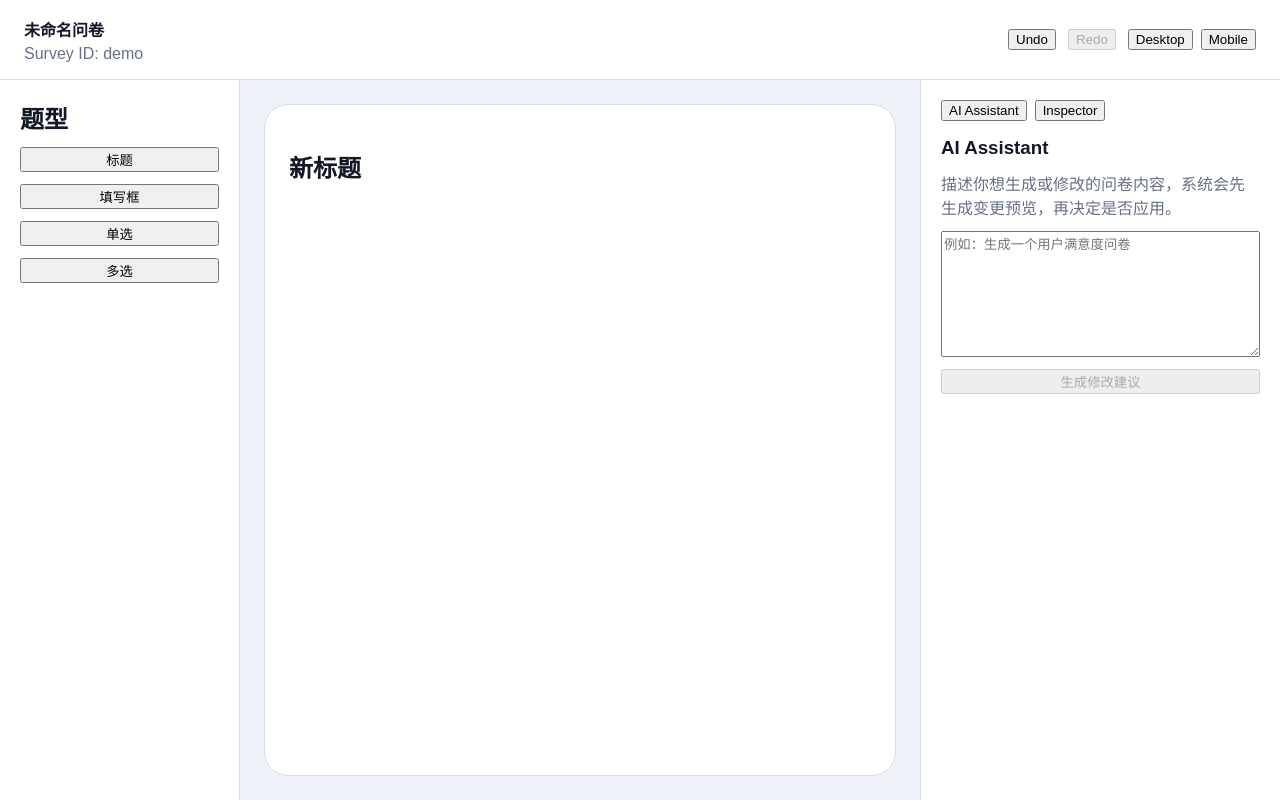
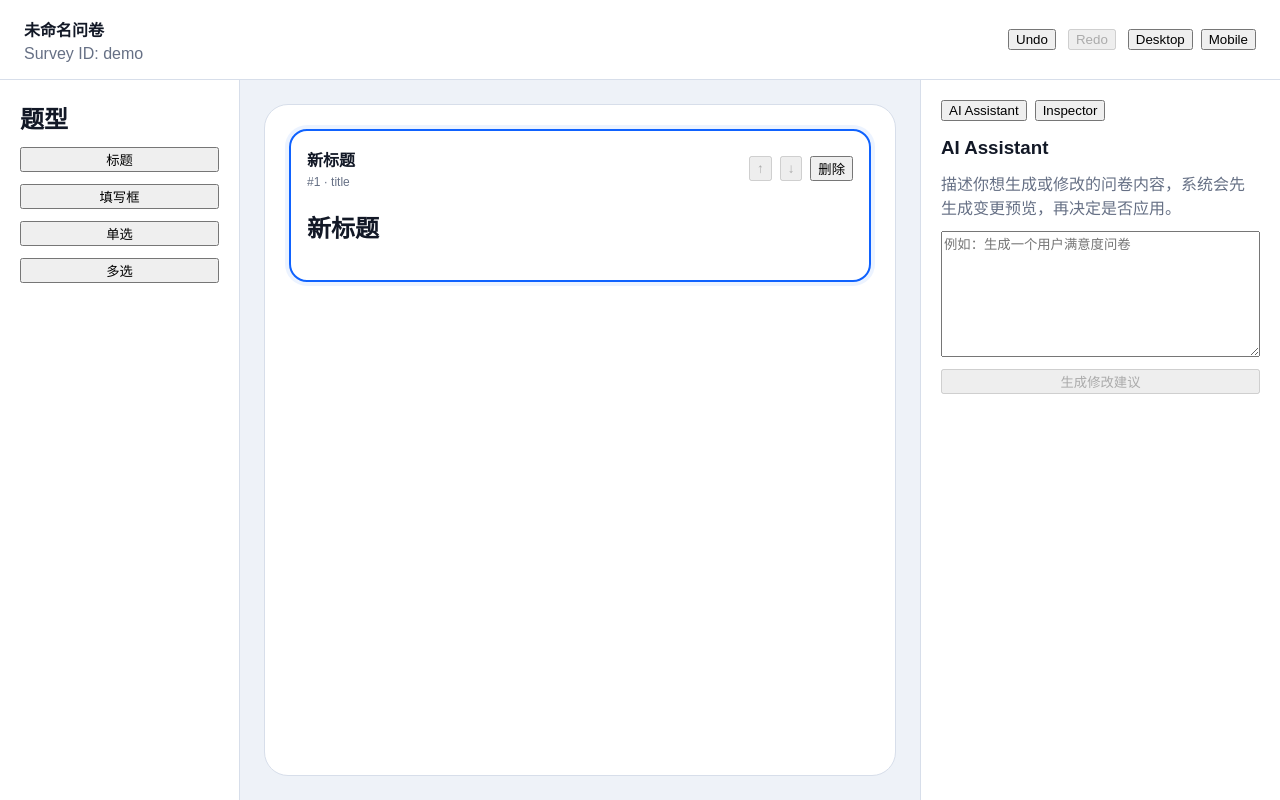
Before and after one commit to Eval9527/wenjuan, a Next.js app: page /editor/demo in a window 1280 px wide. Both pictures are taken after a click on the button "标题". Built offline with nearby package versions, Linux system fonts and the light colour scheme.

Commit message:
feat: add canvas block controls and richer ai preview

```diff
--- a/src/components/editor/AiChangePreview.tsx
+++ b/src/components/editor/AiChangePreview.tsx
@@ -1,6 +1,21 @@
 'use client';
 
-import type { AiDraftChangeSet } from '@/features/ai-assistant/types';
+import type { AiDraftChangeSet, ChangeOperation } from '@/features/ai-assistant/types';
+
+function describeOperation(operation: ChangeOperation) {
+  switch (operation.type) {
+    case 'addBlock':
+      return `${operation.type} · ${operation.block.type}`;
+    case 'removeBlock':
+      return `${operation.type} · ${operation.blockId}`;
+    case 'moveBlock':
+      return `${operation.type} · ${operation.blockId}`;
+    case 'updateBlock':
+      return `${operation.type} · ${operation.blockId}`;
+    default:
+      return operation satisfies never;
+  }
+}
 
 type Props = {
   changeSet: AiDraftChangeSet;
@@ -23,6 +38,11 @@ export function AiChangePreview({ changeSet, onApply, onDiscard }: Props) {
     >
       <strong>{changeSet.summary}</strong>
       <div style={{ color: '#667085' }}>建议操作数：{changeSet.operations.length}</div>
+      <ul style={{ margin: 0, paddingLeft: 18 }}>
+        {changeSet.operations.map((operation, index) => (
+          <li key={`${operation.type}-${index}`}>{describeOperation(operation)}</li>
+        ))}
+      </ul>
       <div style={{ display: 'flex', gap: 8 }}>
         <button onClick={onApply} type="button">
           Apply
--- a/src/components/editor/SurveyCanvas.tsx
+++ b/src/components/editor/SurveyCanvas.tsx
@@ -1,6 +1,6 @@
 'use client';
 
-import { SurveyRenderer } from '@/features/renderer/SurveyRenderer';
+import { blockRegistry } from '@/features/block-library/registry';
 import { useEditorStore } from './editor-store-context';
 
 function EmptyCanvasState() {
@@ -15,6 +15,10 @@ function EmptyCanvasState() {
 export function SurveyCanvas() {
   const survey = useEditorStore((state) => state.survey);
   const previewMode = useEditorStore((state) => state.previewMode);
+  const selectedBlockId = useEditorStore((state) => state.selectedBlockId);
+  const selectBlock = useEditorStore((state) => state.selectBlock);
+  const moveBlock = useEditorStore((state) => state.moveBlock);
+  const removeBlock = useEditorStore((state) => state.removeBlock);
 
   return (
     <section
@@ -39,7 +43,84 @@ export function SurveyCanvas() {
           boxSizing: 'border-box'
         }}
       >
-        {survey.blocks.length ? <SurveyRenderer document={survey} mode="editor-preview" /> : <EmptyCanvasState />}
+        {survey.blocks.length ? (
+          <div style={{ display: 'flex', flexDirection: 'column', gap: 16 }}>
+            {survey.blocks.map((block, index) => {
+              const Renderer = blockRegistry[block.type];
+              const isSelected = selectedBlockId === block.id;
+              const moveUpTargetId = index > 0 ? survey.blocks[index - 1]?.id : undefined;
+              const moveDownTargetId = survey.blocks[index + 2]?.id;
+
+              return (
+                <article
+                  aria-selected={isSelected}
+                  data-testid="canvas-block-card"
+                  key={block.id}
+                  onClick={() => selectBlock(block.id)}
+                  style={{
+                    border: isSelected ? '2px solid #0f62fe' : '1px solid #d7deea',
+                    borderRadius: 18,
+                    padding: 16,
+                    boxShadow: isSelected ? '0 0 0 4px rgba(15, 98, 254, 0.08)' : 'none',
+                    cursor: 'pointer'
+                  }}
+                >
+                  <div
+                    style={{
+                      display: 'flex',
+                      alignItems: 'center',
+                      justifyContent: 'space-between',
+                      gap: 12,
+                      marginBottom: 12
+                    }}
+                  >
+                    <div style={{ display: 'flex', flexDirection: 'column', gap: 4 }}>
+                      <strong>{block.label}</strong>
+                      <span style={{ color: '#667085', fontSize: 12 }}>#{index + 1} · {block.type}</span>
+                    </div>
+                    <div style={{ display: 'flex', gap: 8 }}>
+                      <button
+                        aria-label={`上移 ${block.label}`}
+                        disabled={index === 0}
+                        onClick={(event) => {
+                          event.stopPropagation();
+                          moveBlock(block.id, moveUpTargetId);
+                        }}
+                        type="button"
+                      >
+                        ↑
+                      </button>
+                      <button
+                        aria-label={`下移 ${block.label}`}
+                        disabled={index === survey.blocks.length - 1}
+                        onClick={(event) => {
+                          event.stopPropagation();
+                          moveBlock(block.id, moveDownTargetId);
+                        }}
+                        type="button"
+                      >
+                        ↓
+                      </button>
+                      <button
+                        aria-label={`删除 ${block.label}`}
+                        onClick={(event) => {
+                          event.stopPropagation();
+                          removeBlock(block.id);
+                        }}
+                        type="button"
+                      >
+                        删除
+                      </button>
+                    </div>
+                  </div>
+                  <Renderer block={block} mode="editor-preview" />
+                </article>
+              );
+            })}
+          </div>
+        ) : (
+          <EmptyCanvasState />
+        )}
       </div>
     </section>
   );
```
Also changed, not shown: 1 other file (tests, documents, lock files or other folders).
